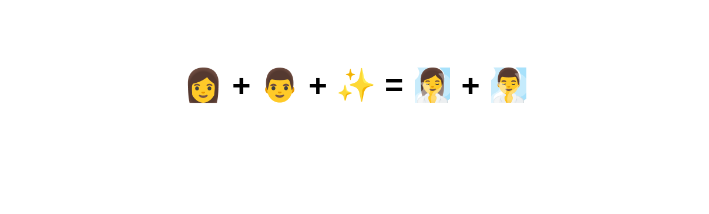
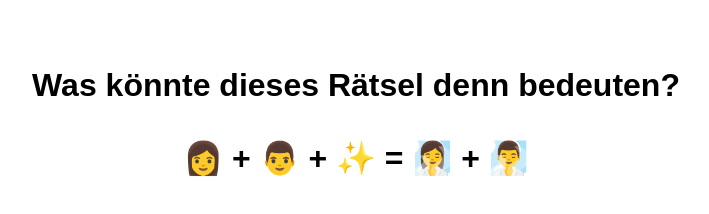
Before and after one commit to pasa6471/Uberrachung, a plain HTML site: page index.html in a window 1280 px wide. Shown: the whole page, without its empty margins (284-993 px from the left). Drawn offline with Linux system fonts and the light colour scheme.

Commit message:
Update index.html

```diff
--- a/index.html
+++ b/index.html
@@ -18,7 +18,8 @@
 </head>
 <body>
 
-<h1>👩 + 👨 + ✨ = 🧖‍♀️ + 🧖‍♂️</h1>
+    <h1>Was könnte dieses Rätsel denn bedeuten?</h1>
+    <h1>👩 + 👨 + ✨ = 🧖‍♀️ + 🧖‍♂️</h1>
 
 </body>
 </html>
```
